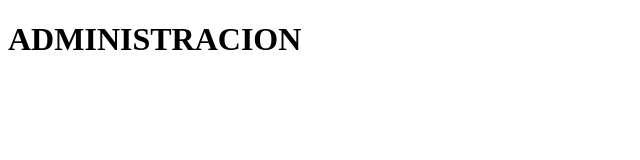
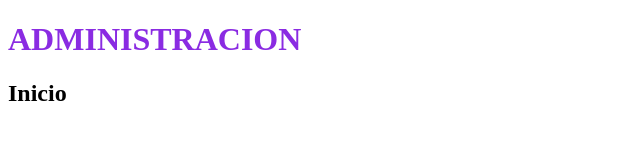
Before and after one commit to caro1017/ProyectoFinal, a plain HTML site: page index.html in a window 1280 px wide. Shown: the whole page, without its empty margins (0-640 px from the left). Drawn offline with Linux system fonts and the light colour scheme.

Commit message:
Cambio Inicio

```diff
--- a/assets/CSS/styles.css
+++ b/assets/CSS/styles.css
@@ -0,0 +1,3 @@
+h1{
+    color: blueviolet;
+}
--- a/index.html
+++ b/index.html
@@ -9,5 +9,6 @@
 </head>
 <body>
     <h1> ADMINISTRACION </h1>
+    <h2> Inicio </h2>
 </body>
 </html>
```
